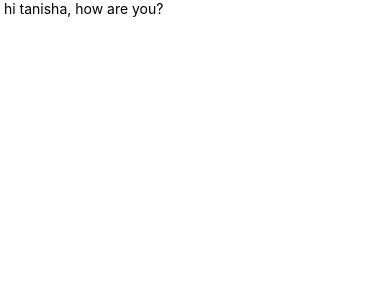
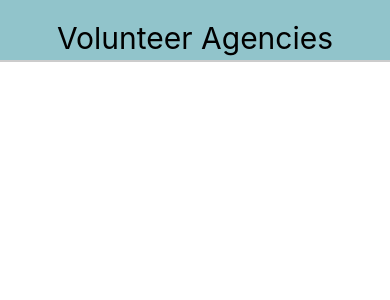
Before and after one commit to laurenelee/capstone-frontend-ReactNative, a React Native app: screen / in a window 390 px wide. Shown: the top 300 px of the page. Built offline with nearby package versions, Linux system fonts and the light colour scheme.

Commit message:
header looks good- styling

```diff
--- a/App.js
+++ b/App.js
@@ -13,19 +13,19 @@
 import {
   Platform,
   StyleSheet,
-  Text,
   View
 } from 'react-native';
 // must provide a relative path to this next one bc we didnt create in npm
 import Header from './src/components/header';
 
 const App = () => {
+  // to render another component within another (also note how header is self closing)
   return (
-    <View>
-    <Text> hi tanisha, how are you? </Text>
-    </View>
+    <Header />
   );
 };
+
+
 // sample starter code 1/3/18 commented out
 
 // const instructions = Platform.select({
--- a/src/components/header.js
+++ b/src/components/header.js
@@ -1,11 +1,35 @@
 // import libs
 import React from 'react';
-import { Text } from 'react-native';
+import { Text, View } from 'react-native';
 
 // make Component
 // name it the same as file name
 const Header = () => {
-  return <Text> Volunteer Agencies </Text>;
+  const { textStyle, viewStyle } = styles;
+
+  return (
+    <View style={viewStyle}>
+    <Text style={textStyle}> Volunteer Agencies </Text>
+    </View>
+  );
+};
+
+const styles = {
+  viewStyle: {
+    backgroundColor: 'rgb(145, 196, 203)',
+    justifyContent: 'center',
+    alignItems: 'center',
+    height: 60,
+    paddingTop: 15,
+    shadowColor: '#000',
+    shadowOffset: { width: 0, height: 2},
+    shadowOpacity: 0.2,
+    elevation: 2,
+    position: 'relative'
+  },
+  textStyle: {
+    fontSize: 30
+  }
 };
 
 // make component available to other parts of app
```
